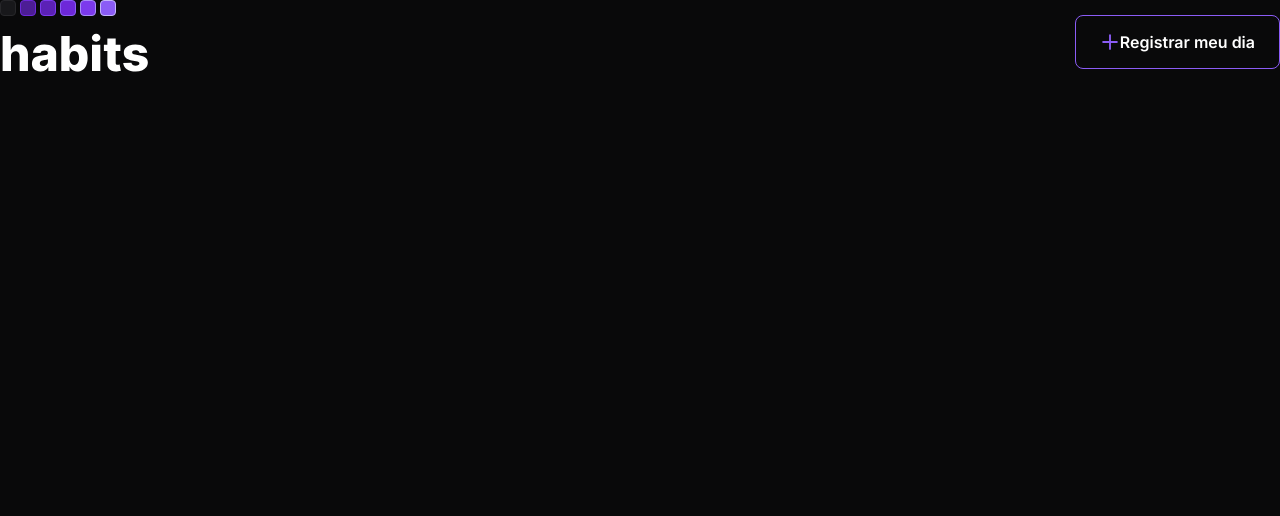
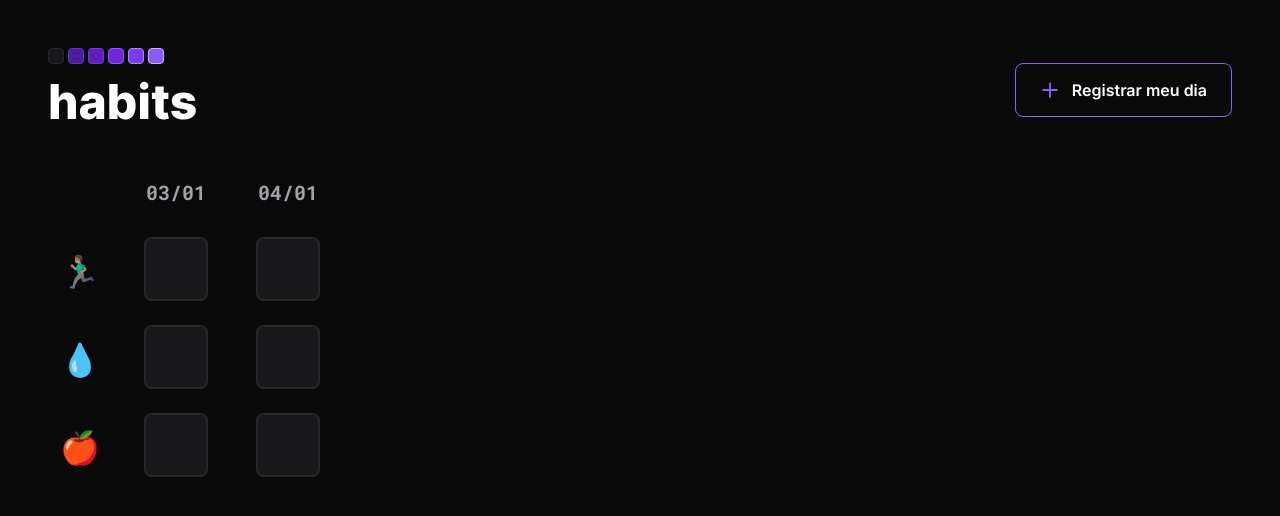
Before and after one commit to fau-33/nlw_setup, a plain HTML site: page index.html in a window 1280 px wide. Drawn offline with Linux system fonts and the light colour scheme.

Commit message:
Feito o dia 2 html e css do projeto habits

```diff
--- a/index.html
+++ b/index.html
@@ -4,7 +4,7 @@
 <head>
   <link rel="preconnect" href="https://fonts.googleapis.com">
   <link rel="preconnect" href="https://fonts.gstatic.com" crossorigin>
-  <link href="https://fonts.googleapis.com/css2?family=Inter:wght@600&display=swap" rel="stylesheet">
+  <link href="https://fonts.googleapis.com/css2?family=Inter:wght@600&family=Roboto+Mono:wght@700&display=swap" rel="stylesheet">
   <meta charset="UTF-8">
   <meta http-equiv="X-UA-Compatible" content="IE=edge">
   <meta name="viewport" content="width=device-width, initial-scale=1.0">
@@ -19,6 +19,28 @@
       <img src="./assets/plus.svg" alt="ícone sinal de mais roxo">
       Registrar meu dia</button>
   </header>
+  <form id="form-habits">
+    <div class="habits">
+      <div class="habit">🏃🏽&zwj;♂️</div>
+      <div class="habit">💧</div>
+      <div class="habit">🍎</div>
+    </div>
+
+    <div class="days">
+      <div class="day">
+        <div>03/01</div>
+        <input type="checkbox" name="run">
+        <input type="checkbox" name="water">
+        <input type="checkbox" name="food">
+      </div>
+      <div class="day">
+        <div>04/01</div>
+        <input type="checkbox" name="run">
+        <input type="checkbox" name="water">
+        <input type="checkbox" name="food">
+      </div>
+    </div>
+  </form>
 </body>
 
 </html>
--- a/style.css
+++ b/style.css
@@ -14,6 +14,7 @@ header {
   display: flex;
   align-items: center;
   justify-content: space-between;
+  padding: 48px;
 }
 
 button {
@@ -23,9 +24,68 @@ button {
   background-color: transparent;
   color: white;
   display: flex;
+  gap: 12px;
   align-items: center;
   font-family: 'Inter';
   font-weight: 600;
   font-size: 16px;
   line-height: 125%;
 }
+
+#form-habits {
+  display: flex;
+  padding: 0 48px;
+}
+
+.habits {
+  margin-top: 60px;
+  display: flex;
+  flex-direction: column;
+  gap: 24px;
+}
+
+.habit {
+  width: 64px;
+  height: 64px;
+  font-size: 32px;
+  display: flex;
+  align-items: center;
+  justify-content: center;
+}
+
+.days {
+  display: flex;
+  gap: 48px;
+  margin-left: 32px;
+}
+
+.day {
+  display: flex;
+  flex-direction: column;
+  gap: 24px;
+}
+
+.day div {
+  margin-bottom: 8px;
+  font-family: 'Roboto Mono';
+  font-size: 20px;
+  line-height: 125%;
+  color: #A1A1AA;
+  text-align: center;
+}
+
+input {
+  appearance: none;
+  -webkit-appearance: none;
+
+  width: 64px;
+  height: 64px;
+  border: 2px solid #27272A;
+  border-radius: 8px;
+  background: #18181B;
+}
+
+input:checked {
+  background: #8B5CF6;
+  border: 2px solid #A78BFA;
+}
```
